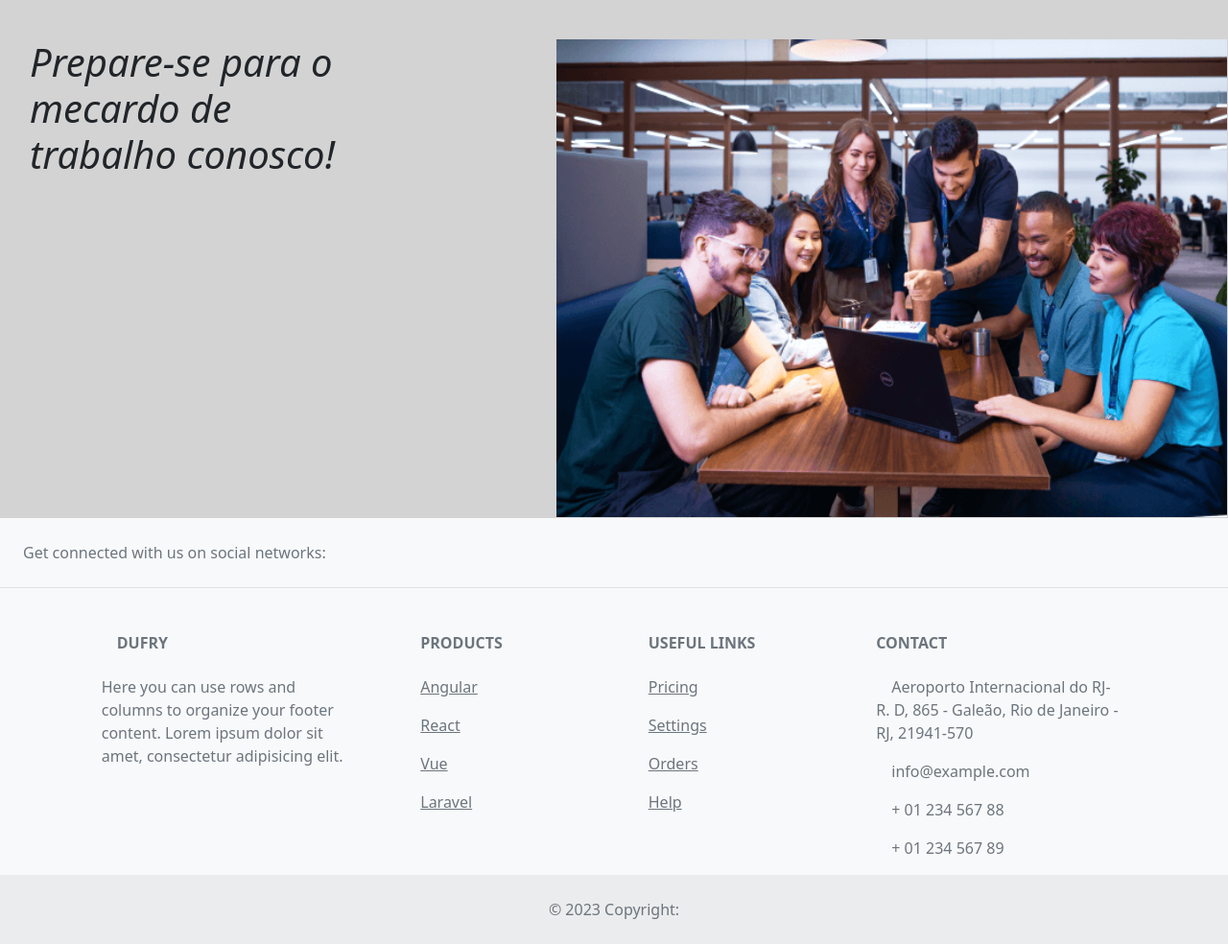
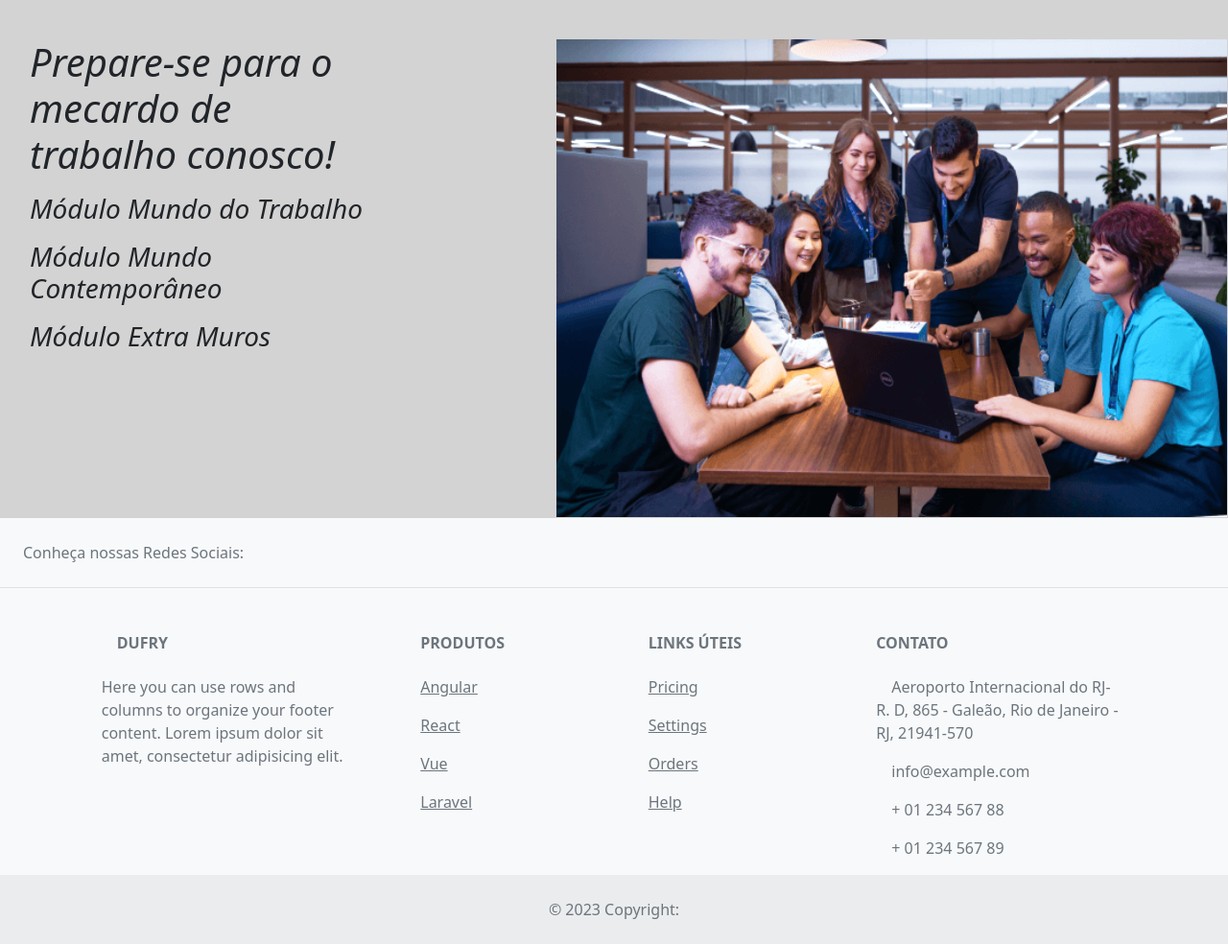
Before and after one commit to luissoaresx7/cta-portal-candidato, a Flask app: page / in a window 1280 px wide. Shown: the part 120-1104 px from the top of the page at 96% size. Run offline with Flask 3, Linux system fonts and the light colour scheme.

Commit message:
atualizando templates e css

```diff
--- a/app.py
+++ b/app.py
@@ -1,4 +1,4 @@
-from flask import Flask, render_template, redirect, url_for, request
+from flask import Flask, flash , render_template, redirect, url_for, request
 from flask_wtf import FlaskForm
 from wtforms import StringField, PasswordField, BooleanField, \
     SubmitField, SelectField, DateField, RadioField
@@ -40,21 +40,21 @@ class User(UserMixin, db.Model):
 
 class Student(db.Model):
     id = db.Column(db.Integer, primary_key=True)
-    complete_name = db.Column(db.String(64), nullable=True)
+    complete_name = db.Column(db.String(64), nullable=False)
     social_name = db.Column(db.String(64), nullable=True)
-    birth_date = db.Column(db.DateTime(80), nullable=True)
-    raca_cor_etinia = db.Column(db.Integer(), nullable=True)
+    birth_date = db.Column(db.DateTime(80), nullable=False)
+    raca_cor_etinia = db.Column(db.Integer(), nullable=False)
     gender = db.Column(db.Integer(), nullable=True)
     marital_status = db.Column(db.Integer(), nullable=True)
     nacionality = db.Column(db.String(64), nullable=True)
-    state = db.Column(db.String(64), nullable=True)
-    city = db.Column(db.String(64), nullable=True)
+    state = db.Column(db.String(64), nullable=False)
+    city = db.Column(db.String(64), nullable=False)
     rg = db.Column(db.String(64), nullable=True)
     shipping_date_rg = db.Column(db.DateTime(80), nullable=True)
     shipper_rg = db.Column(db.String(64), nullable=True)
-    cpf = db.Column(db.String(64), nullable=True)
+    cpf = db.Column(db.String(64), nullable=False)
     cnh = db.Column(db.String(64), nullable=True)
-    cep = db.Column(db.String(64), nullable=True)
+    cep = db.Column(db.String(64), nullable=False)
     address = db.Column(db.String(64), nullable=True)
     house_number = db.Column(db.String(64), nullable=True)
     complement_address = db.Column(db.String(64), nullable=True)
@@ -70,7 +70,7 @@ class Student(db.Model):
     carrier_of_chronic_disease = db.Column(db.String(1), nullable=True)
     carrier_of_chronic_disease_affirmative = db.Column(db.String(64), nullable=True)
     vaccine_covid = db.Column(db.String(16), nullable=True)
-    name_mom = db.Column(db.String(64), nullable=True)
+    name_mom = db.Column(db.String(64), nullable=False)
     profession_mom = db.Column(db.String(64), nullable=True)
     scholarity_mom = db.Column(db.String(16), nullable=True)
     name_dad = db.Column(db.String(64), nullable=False)
@@ -145,36 +145,36 @@ class UserSub(FlaskForm):
     cpf = StringField(label=('CPF:'),
         validators=[Length(max=14)])
 
-    cnh = StringField(label=('CNH'),
+    cnh = StringField(label=('CNH: '),
         validators=[Length(max=14)])
 
-    cep = StringField(label=('Cep'),
+    cep = StringField(label=('Cep:'),
         validators=[Length(max=9)])
 
-    address = StringField(label=('Endereço'),
+    address = StringField(label=('Endereço:'),
         validators=[Length(max=64)])
 
     house_number = StringField(label=('Número da casa:'),
         validators=[Length(max=6)])
 
-    complement_address = StringField(label=('Complemento'),
+    complement_address = StringField(label=('Complemento:'),
         validators=[Length(max=64)])
 
-    tel = StringField(label=('Telefone pessoal'),
+    tel = StringField(label=('Telefone pessoal:'),
         validators=[Length(max=64)])
 
-    tel_message = StringField(label=('Telefone para Recado'),
+    tel_message = StringField(label=('Telefone para Recado:'),
         validators=[Length(max=64)])
 
-    personal_email = StringField(label=('E-mail pessoal'),
+    personal_email = StringField(label=('E-mail pessoal:'),
         validators=[Length(max=64)])
 
-    message_email = StringField(label=('E-mail para Recado'),
+    message_email = StringField(label=('E-mail para Recado:'),
         validators=[Length(max=64)])
 
-    scholarity_progress = RadioField(label='Ensino Médio', choices=[('NCONCLUIDO', 'Não concluído'), ('EMANDAMENTO', 'Em andamento'),('CONCLUIDO', 'Concluído')])
+    scholarity_progress = RadioField(label='Ensino Médio:', choices=[('NCONCLUIDO', 'Não concluído'), ('EMANDAMENTO', 'Em andamento'),('CONCLUIDO', 'Concluído')])
 
-    school_term = RadioField(label='Período escolar', choices=[('MANHA', 'Manhã'), ('TARDE', 'Tarde'), ('NOTURNO', 'Noturno')])
+    school_term = RadioField(label='Período escolar:', choices=[('MANHA', 'Manhã'), ('TARDE', 'Tarde'), ('NOTURNO', 'Noturno')])
 
     school = StringField(label=('Colégio:'),
         validators=[Length(max=64)])
@@ -182,32 +182,32 @@ class UserSub(FlaskForm):
 
     pwd_person = RadioField(label='Portador de alguma deficiência?', choices=[('S', 'Sim'), ('N', 'Não')])
 
-    pwd_person_affirmative = StringField(label=('Caso sim especifique'),
+    pwd_person_affirmative = StringField(label=('Caso sim especifique:'),
         validators=[Length(max=64)])
 
     carrier_of_chronic_disease = RadioField(label='Portador de alguma doença crônica?', choices=[('S', 'Sim'), ('N', 'Não')])
 
-    carrier_of_chronic_disease_affirmative = StringField(label=('Caso sim especifique'),
+    carrier_of_chronic_disease_affirmative = StringField(label=('Caso sim especifique:'),
         validators=[Length(max=64)])
 
     vaccine_covid = SelectField(u'Vacina Covid:', choices=[('', ''), ('PRIMEIRADOSE', 'Primeira dose'), ('SEGUNDADOSE', 'Segunda dose'),('TERCEIRADOSE', 'Terceira dose'), ('QUARTADOSE', 'Quarta dose')],
         validators=[], )
 
 #info of family composition#
-    name_mom = StringField(label=('Nome da Mãe'),
+    name_mom = StringField(label=('Nome da Mãe:'),
         validators=[Length(max=64)])
 
-    profession_mom = StringField(label=('Profissão da Mãe'),
+    profession_mom = StringField(label=('Profissão da Mãe:'),
         validators=[Length(max=64)])
 
-    scholarity_mom = SelectField(u'Escolaridade do Pai:',choices=[('', ''), ('LE_ESCREVE', 'Lê e escreve '), ('EF_COMPLETO', 'Ensino Fundamental completo '),('EF_INCOMPLETO', 'Ensino Fundamental incompleto '), ('EM_COMPLETO', 'Ensino Médio completo ')
+    scholarity_mom = SelectField(u'Escolaridade da Mãe:',choices=[('', ''), ('LE_ESCREVE', 'Lê e escreve '), ('EF_COMPLETO', 'Ensino Fundamental completo '),('EF_INCOMPLETO', 'Ensino Fundamental incompleto '), ('EM_COMPLETO', 'Ensino Médio completo ')
     , ('EM_INCOMPLETO', 'Ensino Médio incompleto '), ('SP_COMPLETO', 'Superior completo'),('SP_INCOMPLETO', 'Superior incompleto'), ('PG_COMPLETO', 'Pós-graduação completo'),('PG_INCOMPLETO', 'Pós-graduação incompleto')],
         validators=[], )
 
-    name_dad = StringField(label=('Nome do Pai'),
+    name_dad = StringField(label=('Nome do Pai:'),
         validators=[Length(max=64)])
 
-    profession_dad = StringField(label=('Profissão do Pai'),
+    profession_dad = StringField(label=('Profissão do Pai:'),
         validators=[Length(max=64)])
 
     scholarity_dad = SelectField(u'Escolaridade do Pai:',choices=[('', ''), ('LE_ESCREVE', 'Lê e escreve '), ('EF_COMPLETO', 'Ensino Fundamental completo '),('EF_INCOMPLETO', 'Ensino Fundamental incompleto '), ('EM_COMPLETO', 'Ensino Médio completo ')
@@ -221,25 +221,25 @@ class UserSub(FlaskForm):
 
     live_with_parents = RadioField(label='Mora com seus pais?', choices=[('S', 'Sim'), ('N', 'Não')])
 
-    lives_with_other_family = StringField(label=('Caso não especifique'),
+    lives_with_other_family = StringField(label=('Caso não especifique:'),
         validators=[Length(max=64)])
 
     many_people_live_house = StringField(label=('Quantas pessoas moram na sua casa?'),
         validators=[Length(max=64)])
 
-    member_family_name = StringField(label=('Nome'),
+    member_family_name = StringField(label=('Nome:'),
         validators=[Length(max=64)])
 
     degree_of_kinship = SelectField(u'Grau de parentesco:', choices=[('', ''), ('MAEPAI', 'Mãe/pai'), ('IRMAOIRMA', 'irmão/irmã'),('AVOVO', 'Avô/Avó'),('TIATIO', 'Tia/Tio')],
         validators=[], )
 
-    age_member_family = StringField(label=('Idade'),
+    age_member_family = StringField(label=('Idade:'),
         validators=[Length(max=64)])
 
-    income_member_family = StringField(label=('Caso trabalhe informe o valor da renda'),
+    income_member_family = StringField(label=('Caso trabalhe informe o valor da renda:'),
         validators=[Length(max=64)])
 
-    submit = SubmitField(label=('Enviar'))
+    submit = SubmitField(label=('Enviar:'))
 
 @login_manager.user_loader
 def load_user(user_id):
--- a/static/css/forms.css
+++ b/static/css/forms.css
@@ -18,7 +18,8 @@ body{
 
 }
 
-#formSubmit{
+#buttonFormsub{
     box-shadow: 0 0 0 0.010rem #000000;
-    padding-top: 20px;
+    margin-top: 20px;
+    margin-bottom: 20px;
 }
--- a/static/css/index.css
+++ b/static/css/index.css
@@ -13,3 +13,8 @@ body{
     padding: 15px;
     margin-left: 30px;
 }
+
+h3 {
+    font-weight:bold;
+    color:#e00014;
+}
--- a/templates/formsub_edit.html
+++ b/templates/formsub_edit.html
@@ -198,7 +198,7 @@
                 <sstrong>{{ form[field].label }}</sstrong>: {{ ', '.join(errors) }}
             </div>
         {% endfor %}
-        <div id="formSubmit" class="container col-6 col-md-3">
+        <div id="ButtonFormsub" class="container col-6 col-md-3">
             {{ form.submit(class="btn bg-white text-black -btn-sm")}}
         </div>
     </form>
--- a/templates/index.html
+++ b/templates/index.html
@@ -6,7 +6,14 @@
 <body>
 <main>
   <div id="chamada">
-        <h1 >Prepare-se para o mecardo de trabalho conosco!</h1>
+    <h1>Prepare-se para o mecardo de trabalho conosco!</h1>
+    <p>
+    <h3>Módulo Mundo do Trabalho
+    <p>
+    <p>
+    Módulo Mundo Contemporâneo
+    <p>
+    Módulo Extra Muros</h3>
   </div>
 
   <article>
@@ -27,7 +34,7 @@
   <section class="d-flex justify-content-center justify-content-lg-between p-4 border-bottom">
     <!-- Left -->
     <div class="me-5 d-none d-lg-block">
-      <span>Get connected with us on social networks:</span>
+      <span>Conheça nossas Redes Sociais:</span>
     </div>
     <!-- Left -->
 
@@ -78,7 +85,7 @@
         <div class="col-md-2 col-lg-2 col-xl-2 mx-auto mb-4">
           <!-- Links -->
           <h6 class="text-uppercase fw-bold mb-4">
-            Products
+            Produtos
           </h6>
           <p>
             <a href="#!" class="text-reset">Angular</a>
@@ -99,7 +106,7 @@
         <div class="col-md-3 col-lg-2 col-xl-2 mx-auto mb-4">
           <!-- Links -->
           <h6 class="text-uppercase fw-bold mb-4">
-            Useful links
+            Links Úteis
           </h6>
           <p>
             <a href="#!" class="text-reset">Pricing</a>
@@ -119,7 +126,7 @@
         <!-- Grid column -->
         <div class="col-md-4 col-lg-3 col-xl-3 mx-auto mb-md-0 mb-4">
           <!-- Links -->
-          <h6 class="text-uppercase fw-bold mb-4">Contact</h6>
+          <h6 class="text-uppercase fw-bold mb-4">Contato</h6>
           <p><i class="fas fa-home me-3"></i>Aeroporto Internacional do RJ- R. D, 865 - Galeão, Rio de Janeiro - RJ, 21941-570</p>
           <p>
             <i class="fas fa-envelope me-3"></i>
--- a/templates/register.html
+++ b/templates/register.html
@@ -31,7 +31,7 @@
                 <sstrong>{{ form[field].label }}</sstrong>: {{ ', '.join(errors) }}
             </div>
         {% endfor %}
-        <div id="formSubmit" class="container col-6 col-md-3">
+        <div id="buttonRegister" class="container col-6 col-md-3">
             {{ form.submit(class="btn bg-white text-black -btn-sm justify-content-md-center")}}
         </div>
     </form>
```
Also changed, not shown: templates/formsub.html (+6 -6 lines).
